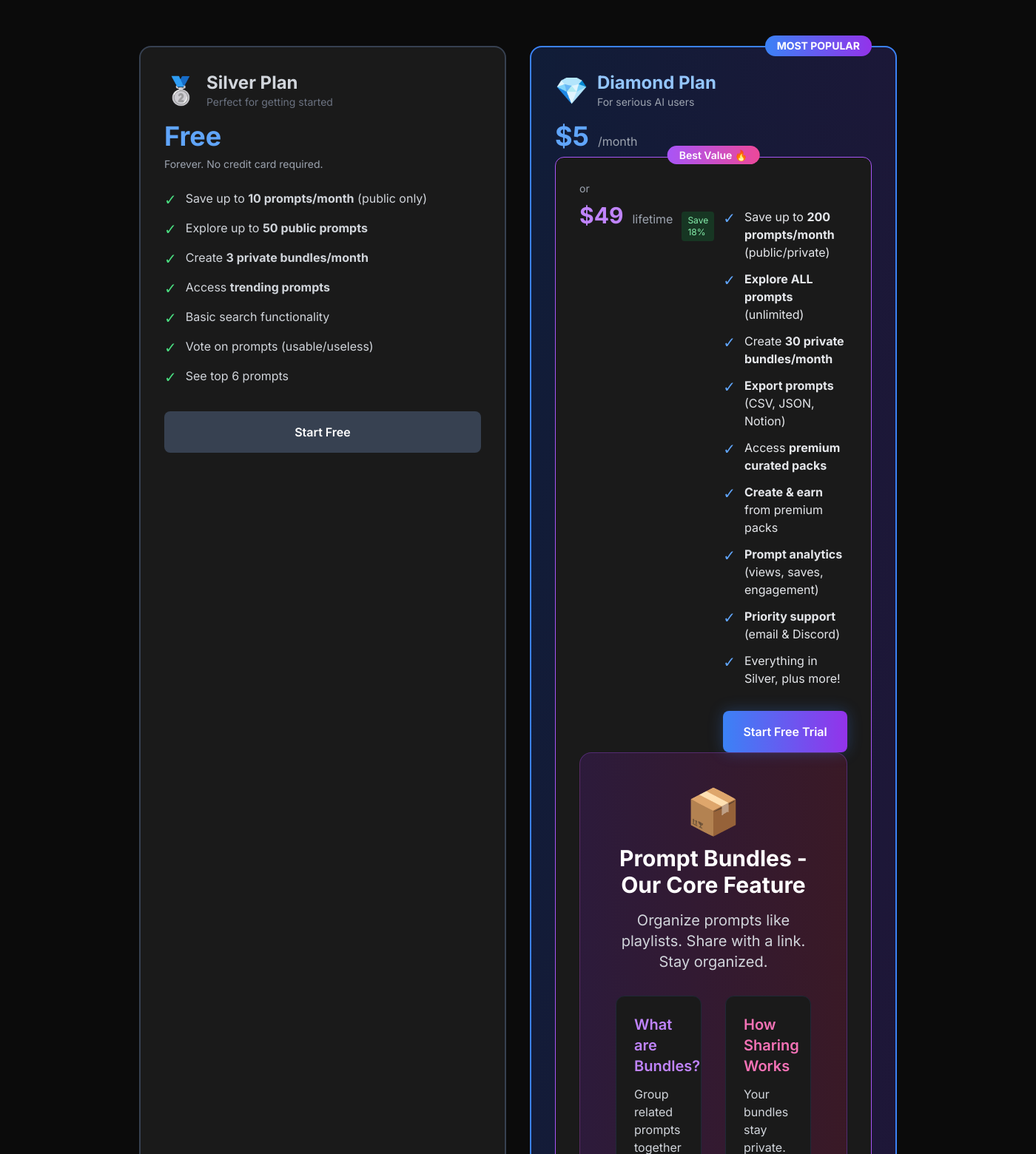
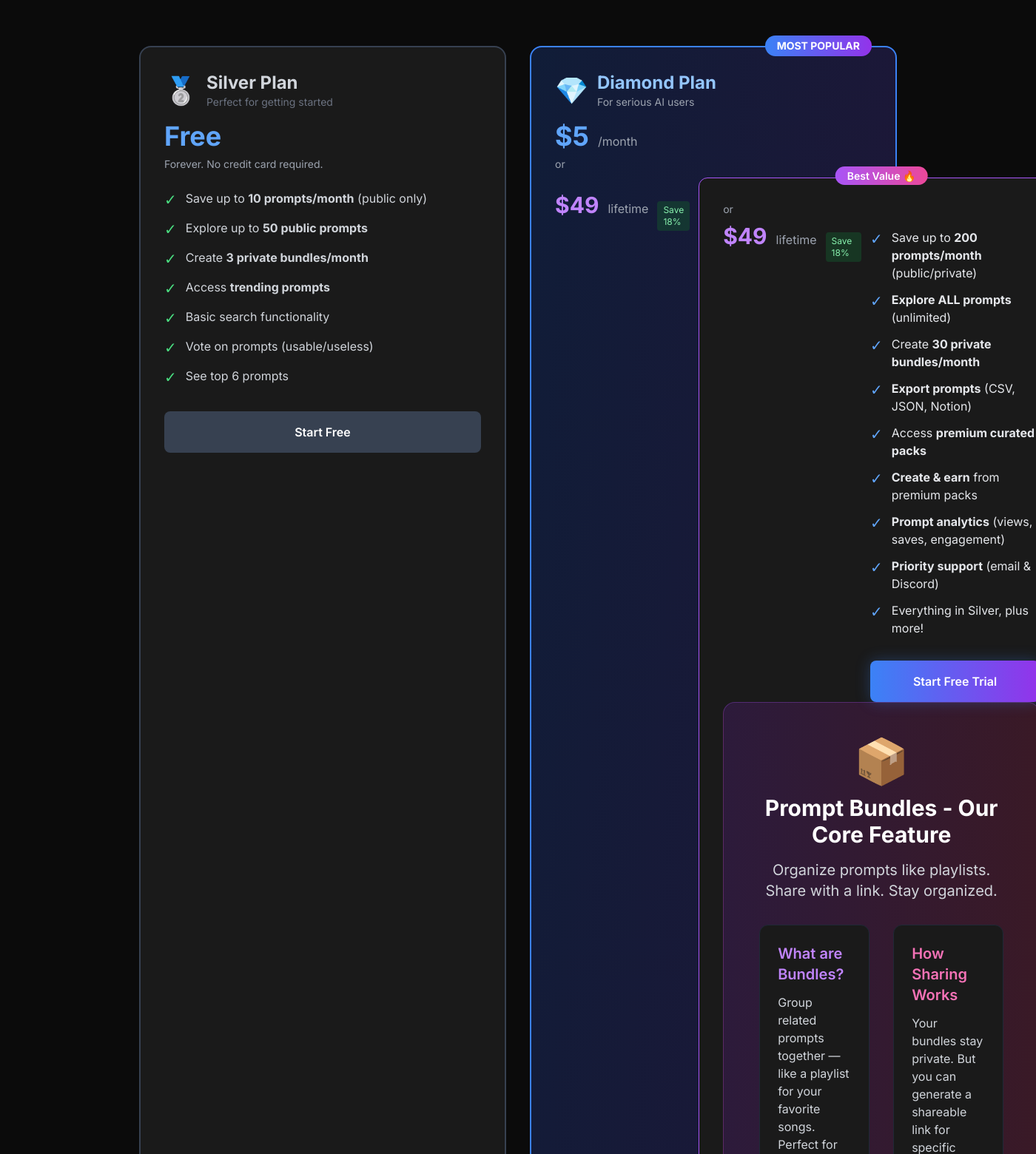
Before and after one commit to bantervines-bit/odbyte, a Flask app: page /pricing in a window 1400 px wide. Shown: the part 207-1767 px from the top of the page at 74% size. Run offline with Flask 3, Linux system fonts and the light colour scheme; some libraries are stand-ins or nearby versions.

Commit message:
Update pricing.html

```diff
--- a/templates/pricing.html
+++ b/templates/pricing.html
@@ -88,6 +88,11 @@
                     <span class="text-4xl font-bold text-blue-400">$5</span>
                     <span class="text-gray-400">/month</span>
                 </div>
+                 <div class="text-sm text-gray-400 mb-2">or</div>
+                <div class="flex items-baseline gap-3">
+                    <span class="text-3xl font-bold text-purple-400">$49</span>
+                    <span class="text-gray-400">lifetime</span>
+                    <span class="px-2 py-1 bg-green-900/50 text-green-300 text-xs rounded">Save 18%</span>
                 <!-- Annual Plan -->
         <div class="bg-[#1a1a1a] p-8 rounded-xl border border-purple-500 relative">
             <div class="absolute -top-4 left-1/2 transform -translate-x-1/2">
```
